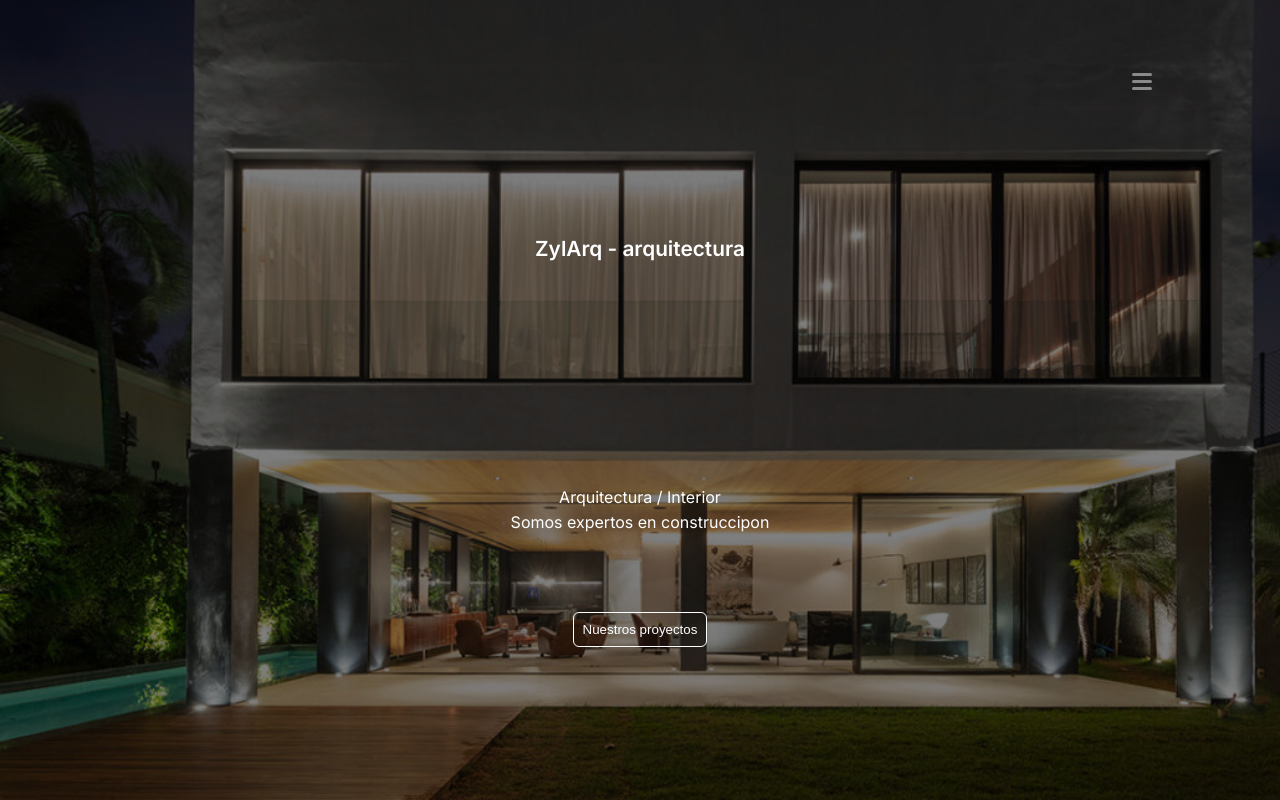
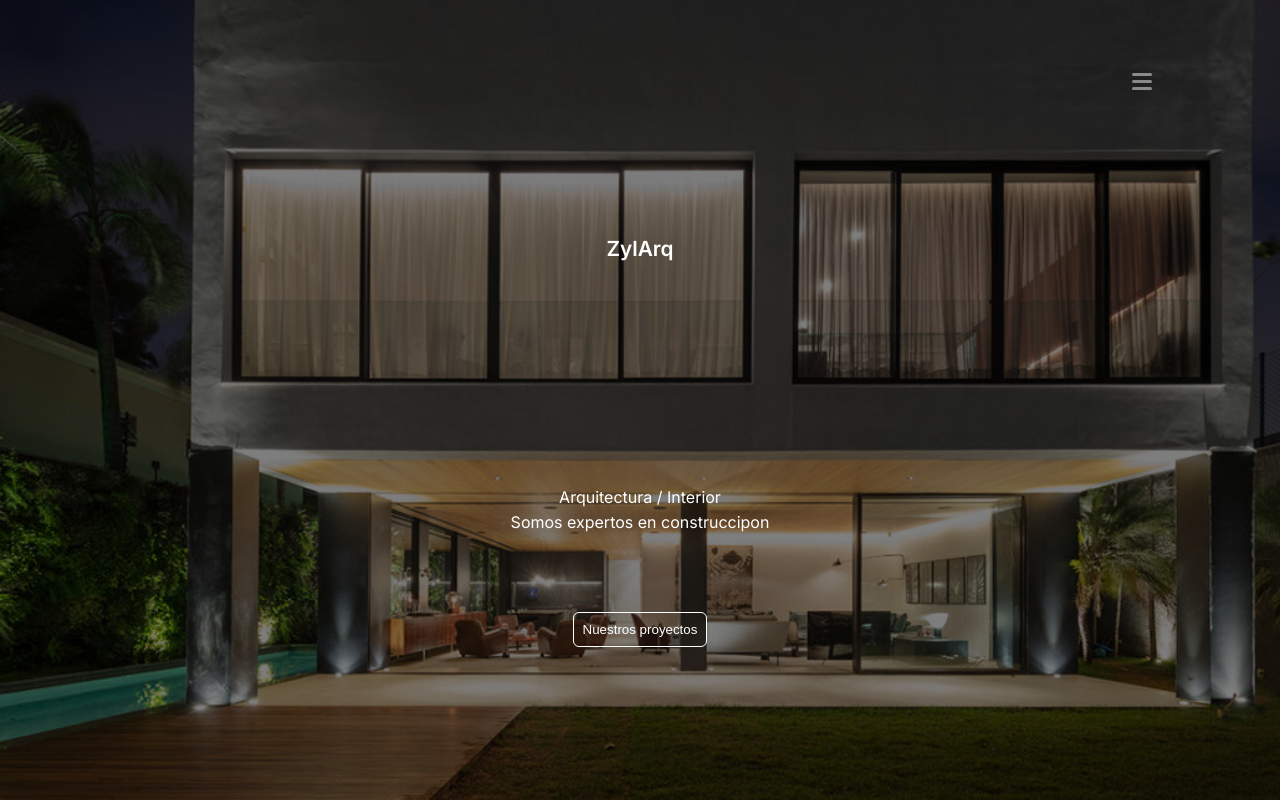
Before and after one commit to aldozorza/codoacodo-tpo-22066, a plain HTML site: page index.html in a window 1280 px wide. Drawn offline with Linux system fonts and the light colour scheme.

Commit message:
modificacion 3

```diff
--- a/index.html
+++ b/index.html
@@ -39,7 +39,7 @@
 
                     <div class="container-header">
                         <div class="logo">
-                            ZylArq - arquitectura
+                            ZylArq
                         </div>
                         <nav class="menu">
                             <ul>
```
